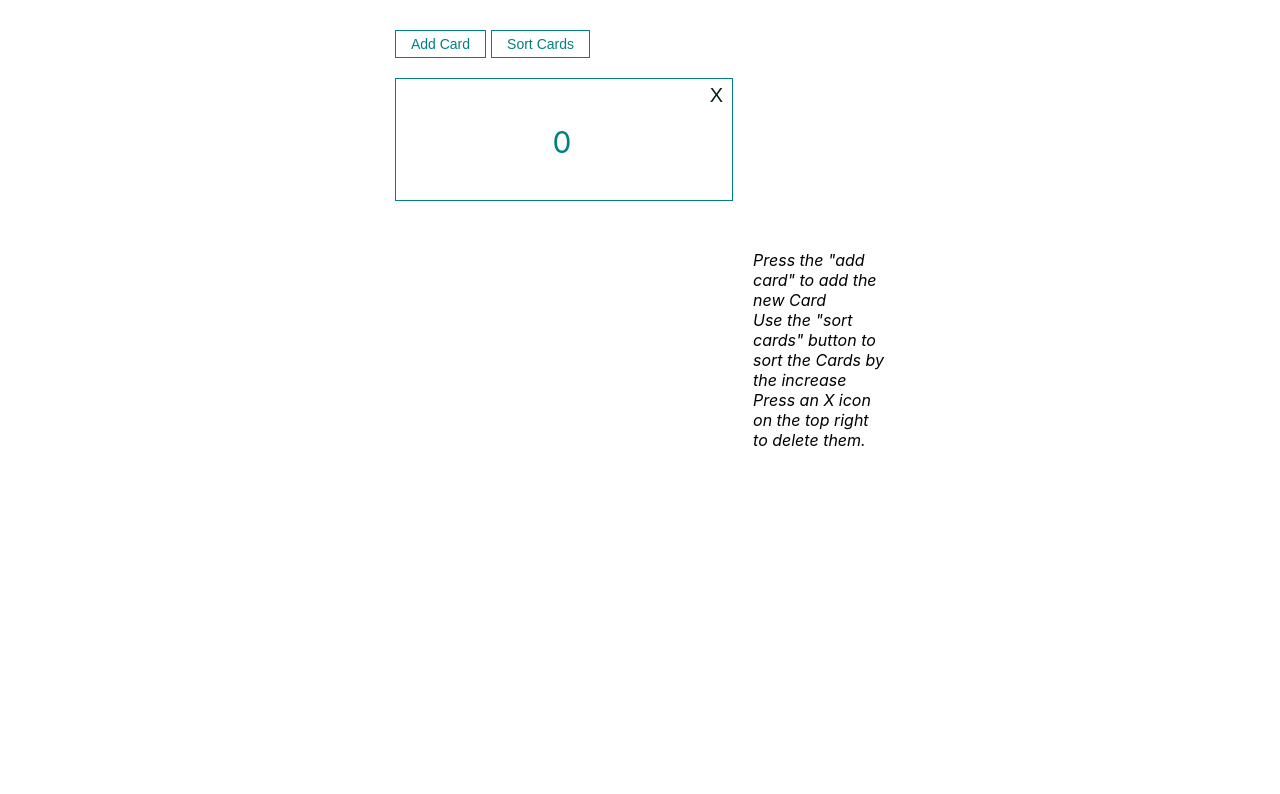
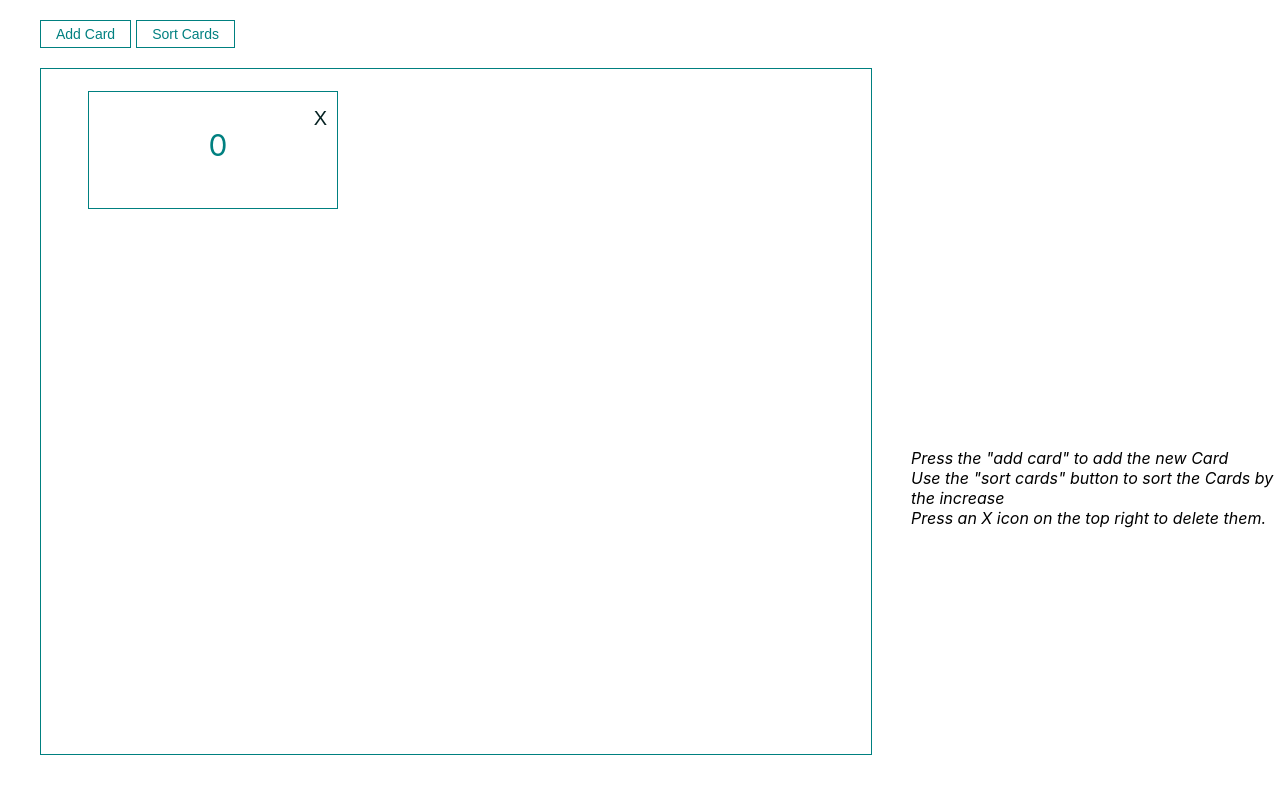
Before and after one commit to LianaIlyichyova/Card-app, a React (Create React App) app: page / in a window 1280 px wide. Both pictures are taken after a click on the button "Add Card". Shown: the top 794 px of the page. Built offline with nearby package versions, Linux system fonts and the light colour scheme.

Commit message:
add styles and scrollbar

```diff
--- a/src/App.css
+++ b/src/App.css
@@ -6,8 +6,21 @@
 
 #root {
   display: flex;
-  align-items: center;
   flex-direction: column;
-  margin-bottom: 30px;
-  margin-top: 30px;
 }
+
+
+footer{
+  position: fixed;
+  left: 0;
+  bottom: 0;
+  width: 100%;
+  height: 20px;
+
+  text-align: center;
+}
+
+header{
+  width: 100%;
+  padding: 20px 0px 20px 40px;
+}
--- a/src/App.js
+++ b/src/App.js
@@ -6,13 +6,11 @@ import SideBlock from "./components/side-block/side-block";
 function App() {
   return (
     <div className="App">
+      <SideBlock />
       <header className="App-header">
         <Header />
       </header>
-      <section>
-        <SideBlock />
         <MainBlock />
-      </section>
       <footer></footer>
     </div>
   );
--- a/src/components/UI/card/card.jsx
+++ b/src/components/UI/card/card.jsx
@@ -9,7 +9,7 @@ export default function Card(props) {
 
   function deleteCard() {
     console.log(props.index);
-    let newList = [...list].filter((card, index) => index !== props.index);
+    let newList = [...list].filter((card, index) => card.id !== props.id);
     dispatch({
       type: "list-state",
       payload: {
@@ -23,7 +23,7 @@ export default function Card(props) {
       <button className={classes.deleteButton} onClick={deleteCard}>
         X
       </button>
-      <div className={classes.number}>{props.name}</div>
+      <div className={classes.number}>{props.title}</div>
     </div>
   );
 }
--- a/src/components/UI/card/card.module.css
+++ b/src/components/UI/card/card.module.css
@@ -1,10 +1,13 @@
 .card {
-  padding: 5px 5px 40px 5px;
+  padding: 15px 10px 45px 45px;
   text-align: center;
+  width: 250px;
   color: teal;
   background-color: transparent;
   border: 1px solid teal;
-  margin-right: 5px;
+  display: inline-block;
+  margin-right: 15px;
+  margin-bottom: 15px;
 }
 
 .deleteButton {
@@ -17,5 +20,5 @@
 
 .number {
   font-size: 30px;
-  margin-top: 40px;
+  padding: 20px 45px 0px 20px;
 }
--- a/src/components/header/header.jsx
+++ b/src/components/header/header.jsx
@@ -24,14 +24,14 @@ export default function Header(){
         dispatch({
             type: "list-state",
             payload: {
-              list: [...list,num],
+              list: [...list,{id: Date.now(), title: num}],
             },
           });
     }
 
     function sortCards(){
         let sortedList=[...list];
-        sortedList.sort((a, b)=> a-b);
+        sortedList.sort((a, b)=> a.title-b.title);
         dispatch({
             type: "list-state",
             payload: {
@@ -41,9 +41,9 @@ export default function Header(){
     }
 
     return(
-        <header>
+        <div>
             <Button onClick = {handleAddCard}>Add Card</Button>
             <Button onClick = {sortCards}>Sort Cards</Button>
-        </header>
+        </div>
     )
 }
--- a/src/components/main-block/main-block.jsx
+++ b/src/components/main-block/main-block.jsx
@@ -2,22 +2,34 @@ import Card from "../UI/card/card";
 import classes from "./main-block.module.css";
 import { useSelector } from "react-redux";
 
-export default function MainBlock(){
+export default function MainBlock() {
+  const list = useSelector(function (state) {
+    return state.currentList.list;
+  });
 
-    const list = useSelector(function (state) {
-        return state.currentList.list;
-      });
+  let listMatrix = () => {
+    let newArr = [];
+    for (let i = 0; i < list.length; i += 3) {
+      let row = [...list].slice(i, i + 3);
+      newArr.push(row);
+    }
+    return newArr;
+  };
 
-    //   function createMatrix(){
-    //     for(){
-
-    //     }
-    //   }
-    return(
-        <div className = {classes.mainBlock}>
-            {
-                list.map((card,i)=><Card key = {card} name = {card} index = {i}/>)
-            }
-        </div>
-    )
+  return (
+    <div className={classes.mainBlock}>
+      <table className = {classes.table}>
+        <tbody >
+          {listMatrix().length > 0 &&
+            listMatrix().map((row, i) => (
+              <tr key={`row${i}`}>
+                {row.map((card) => (
+                  <td key={card.id}><Card  title={card.title} id={card.id} /></td>
+                ))}
+              </tr>
+            ))}
+        </tbody>
+      </table>
+    </div>
+  );
 }
--- a/src/components/main-block/main-block.module.css
+++ b/src/components/main-block/main-block.module.css
@@ -1,7 +1,26 @@
 
 
 .mainBlock{
-    border: 0.5px teal;
-    width: 70%;
-    margin-top: 20px;
+    padding-top: 20px;
+    overflow:auto;
+    height: 85.9vh;
+    width: 65%;
+    border: 0.5px solid teal;
+    margin-left: 40px;
 }
+
+.mainBlock::-webkit-scrollbar {
+    width: 8px;
+  }
+
+  .mainBlock::-webkit-scrollbar-track {
+    background: #f1f1f1;
+  }
+
+  .mainBlock::-webkit-scrollbar-thumb {
+    background: rgb(61, 131, 131);
+  }
+
+  .table{
+    padding-left: 45px;
+  }
--- a/src/components/side-block/side-block.module.css
+++ b/src/components/side-block/side-block.module.css
@@ -1,7 +1,6 @@
 .aside{
     width: 30%;
   padding-left: 15px;
-  margin-left: 15px;
   float: right;
   font-style: italic;
   padding-top: 35%;
```
